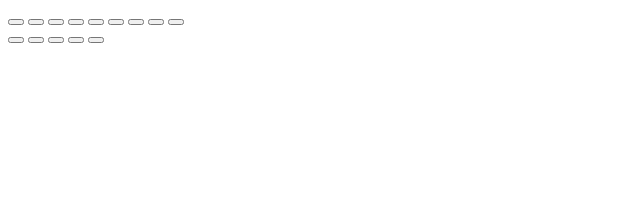
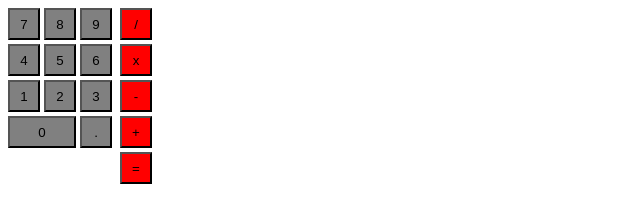
Before and after one commit to ArshMokha/calculator_js, a plain HTML site: page index.html in a window 1280 px wide. Shown: the whole page, without its empty margins (0-640 px from the left). Drawn offline with Linux system fonts and the light colour scheme.

Commit message:
Added calculator skeleton

```diff
--- a/index.html
+++ b/index.html
@@ -10,22 +10,32 @@
 <body>
   <div class="container">
     <div class="digit-container">
-      <button class="digit"></button>
-      <button class="digit"></button>
-      <button class="digit"></button>
-      <button class="digit"></button>
-      <button class="digit"></button>
-      <button class="digit"></button>
-      <button class="digit"></button>
-      <button class="digit"></button>
-      <button class="digit"></button>
+      <div class="upper-digits">
+        <button class="digit">7</button>
+        <button class="digit">8</button>
+        <button class="digit">9</button>
+      </div>
+      <div class="middle-digits">
+        <button class="digit">4</button>
+        <button class="digit">5</button>
+        <button class="digit">6</button>
+      </div>
+      <div class="lower-digits">
+        <button class="digit">1</button>
+        <button class="digit">2</button>
+        <button class="digit">3</button>
+      </div>
+      <div class="lowest-digits">
+        <button class="digit zero">0</button>
+        <button class="digit period">.</button>
+      </div>
     </div>
     <div class="operator-container">
-      <button class="operator"></button>
-      <button class="operator"></button>
-      <button class="operator"></button>
-      <button class="operator"></button>
-      <button class="operator"></button>
+      <button class="operator">/</button>
+      <button class="operator">x</button>
+      <button class="operator">-</button>
+      <button class="operator">+</button>
+      <button class="operator">=</button>
     </div>
   </div>
 </body>
--- a/styles.css
+++ b/styles.css
@@ -0,0 +1,32 @@
+.container {
+  display: flex;
+  gap: 8px;
+}
+
+.operator-container {
+  display: flex;
+  flex-direction: column;
+  gap: 4px;
+}
+
+.upper-digits, .middle-digits, .lower-digits {
+ margin-bottom: 4px;
+}
+
+
+.digit, .operator {
+  width: 32px;
+  height: 32px;
+}
+
+.digit {
+  background-color: gray;
+}
+
+.zero {
+ width: 68px;
+}
+
+.operator {
+background-color: red;
+}
```
